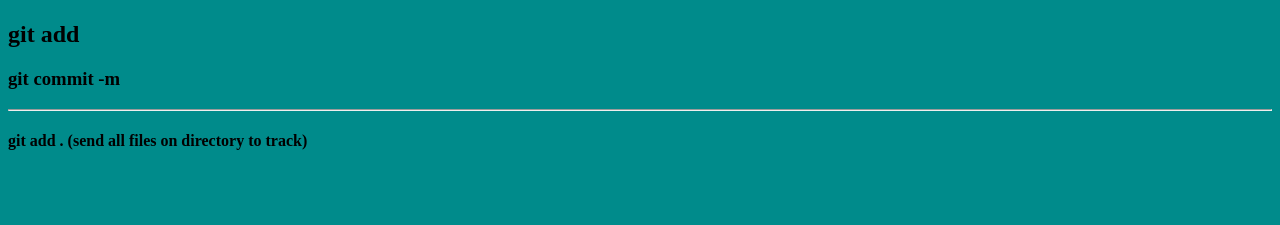
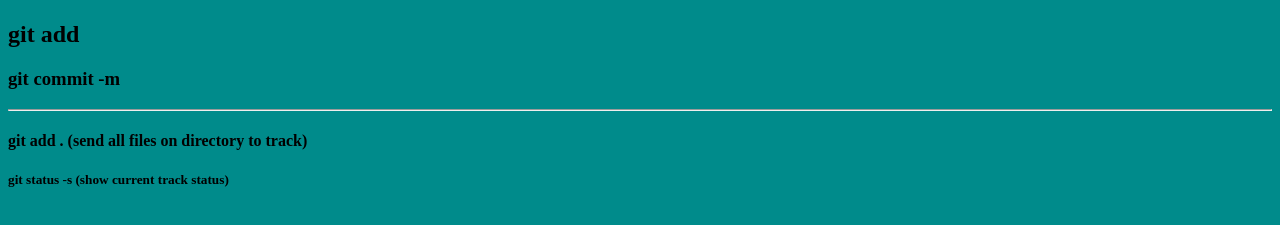
Before and after one commit to smarkov09/git-starter, a plain HTML site: page index.html in a window 1280 px wide. Shown: the part 59-284 px from the top of the page. Drawn offline with Linux system fonts and the light colour scheme.

Commit message:
cambios en el index

```diff
--- a/index.html
+++ b/index.html
@@ -14,7 +14,7 @@
     <h3>git commit -m</h3>
     <hr>
     <h4>git add . (send all files on directory to track)</h4>
-    <h5></h5>
+    <h5>git status -s (show current track status)</h5>
 
 </body>
 </html>
```
